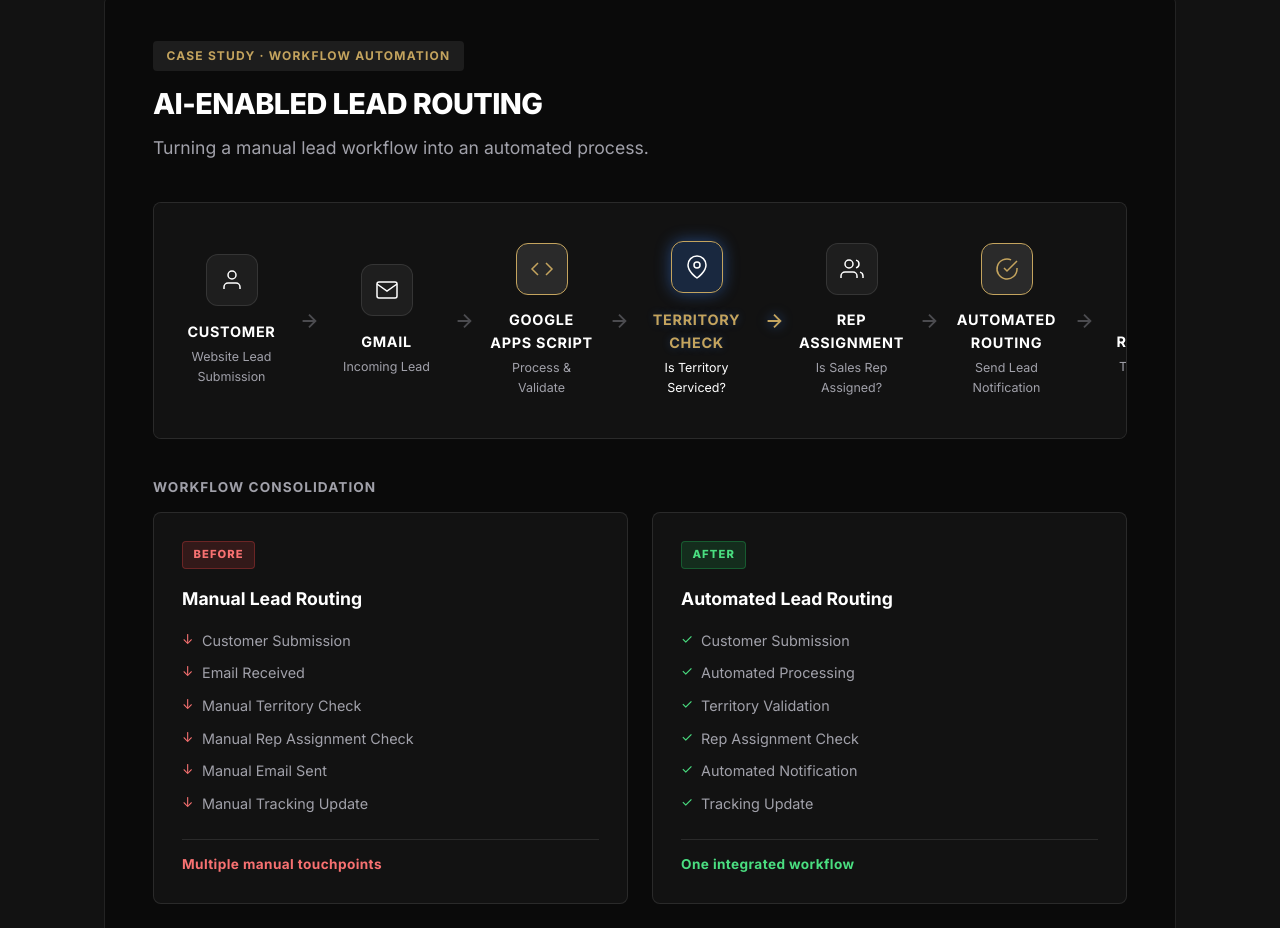
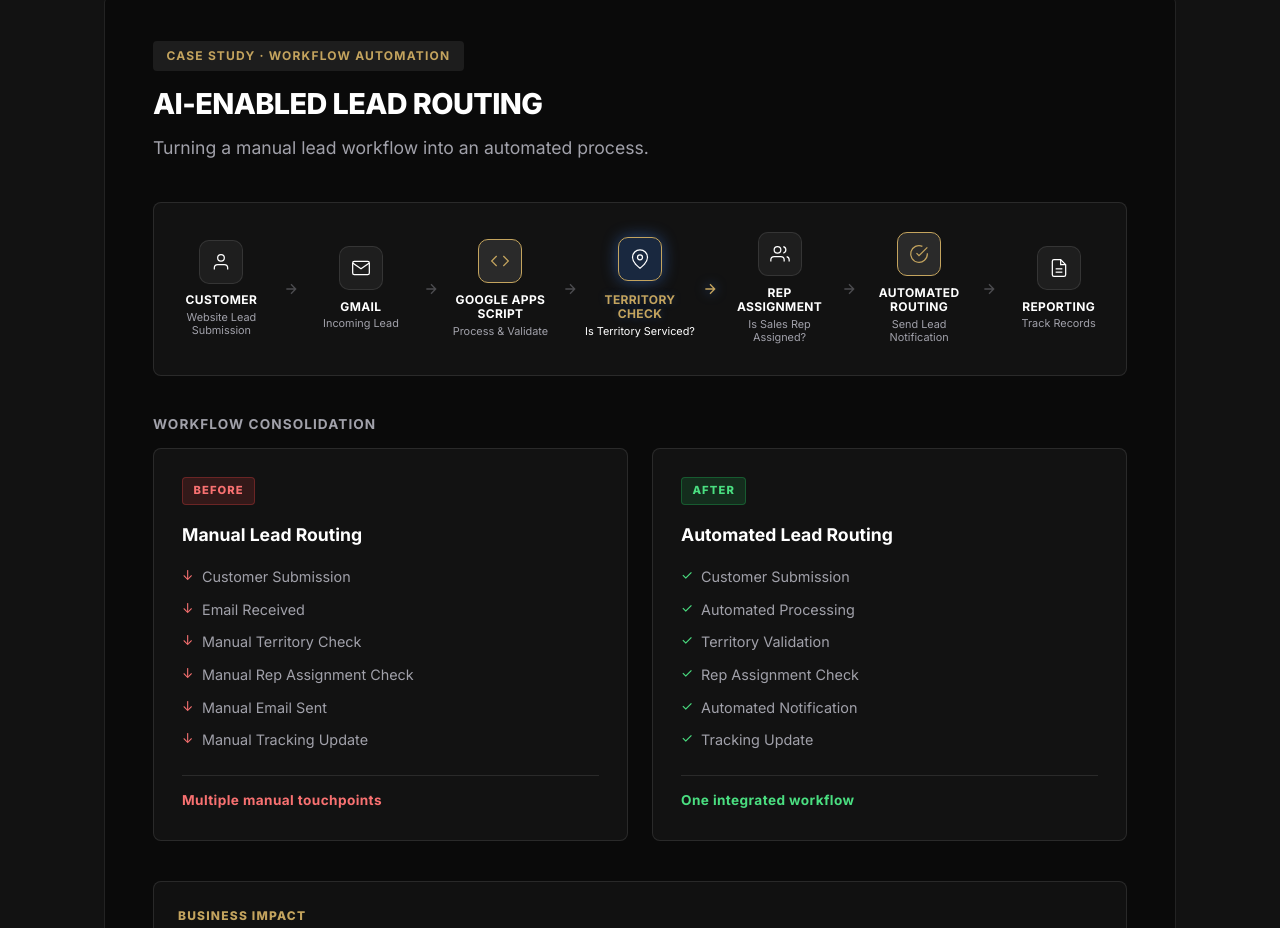
Before and after one commit to kelvenhwong/kelven-portfolio, a website: page index.html in a window 1280 px wide. Shown: the part 2379-3307 px from the top of the page. Drawn offline with Linux system fonts and the light colour scheme.

Commit message:
fix: adjust workflow diagram step and arrow sizing so all 7 steps fit on desktop without scrolling

```diff
--- a/style.css
+++ b/style.css
@@ -1255,14 +1255,16 @@ h1, h2, h3, h4 {
     display: flex;
     align-items: center;
     justify-content: space-between;
-    gap: 0.5rem;
+    gap: 0.25rem;
     background: var(--surface-color);
     border: 1px solid var(--border-color);
     border-radius: 8px;
-    padding: 2rem 1.25rem;
+    padding: 1.5rem 0.6rem;
     margin-bottom: 2.5rem;
-    overflow-x: auto;
+    overflow: hidden;
     position: relative;
+    box-sizing: border-box;
+    width: 100%;
 }
 
 .workflow-step {
@@ -1270,30 +1272,31 @@ h1, h2, h3, h4 {
     flex-direction: column;
     align-items: center;
     text-align: center;
-    flex: 1;
-    min-width: 115px;
-    padding: 0.5rem 0.25rem;
+    flex: 1 1 0%;
+    min-width: 0;
+    padding: 0.35rem 0.15rem;
     border-radius: 8px;
     transition: background-color 0.3s ease, border-color 0.3s ease;
 }
 
 .step-icon {
-    width: 52px;
-    height: 52px;
-    border-radius: 12px;
+    width: 44px;
+    height: 44px;
+    border-radius: 10px;
     background: rgba(255, 255, 255, 0.05);
     border: 1px solid var(--border-color);
     display: flex;
     align-items: center;
     justify-content: center;
-    margin-bottom: 0.85rem;
+    margin-bottom: 0.6rem;
     color: var(--text-primary);
     transition: var(--transition-smooth);
+    flex-shrink: 0;
 }
 
 .step-icon svg {
-    width: 24px;
-    height: 24px;
+    width: 20px;
+    height: 20px;
 }
 
 .step-icon.accent {
@@ -1308,18 +1311,21 @@ h1, h2, h3, h4 {
 }
 
 .step-title {
-    font-size: 0.9rem;
+    font-size: 0.75rem;
     font-weight: 700;
-    letter-spacing: 0.05em;
+    letter-spacing: 0.03em;
     color: var(--text-primary);
     transition: color 0.3s ease, text-shadow 0.3s ease;
+    line-height: 1.2;
+    hyphens: auto;
 }
 
 .step-sub {
-    font-size: 0.78rem;
-    color: var(--text-secondary);
-    margin-top: 0.25rem;
+    font-size: 0.68rem;
+    color: var(--text-secondary);
+    margin-top: 0.2rem;
     transition: color 0.3s ease;
+    line-height: 1.25;
 }
 
 /* Active Step State */
@@ -1349,14 +1355,14 @@ h1, h2, h3, h4 {
     opacity: 0.4;
     flex-shrink: 0;
     position: relative;
-    width: 24px;
-    height: 24px;
+    width: 16px;
+    height: 16px;
     transition: color 0.3s ease, opacity 0.3s ease, filter 0.3s ease;
 }
 
 .workflow-arrow svg {
-    width: 22px;
-    height: 22px;
+    width: 16px;
+    height: 16px;
 }
 
 .workflow-arrow.active-transition {
```
